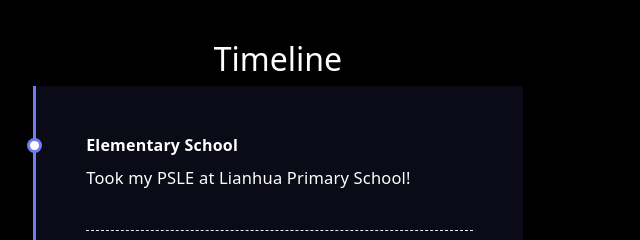
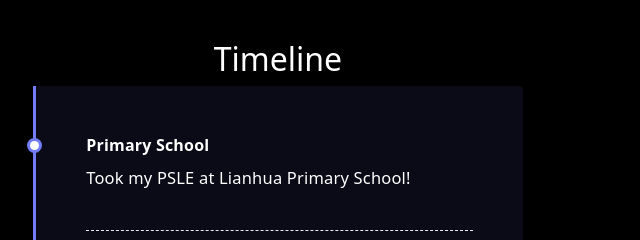
Before and after one commit to garywongkai/garywongkai.github.io, a plain HTML site: page about.html in a window 1280 px wide. Shown: the part 1680-1920 px from the top of the page, 362-1002 px from the left. Drawn offline with nearby package versions, Linux system fonts and the light colour scheme.

Commit message:
Update about.html

```diff
--- a/about.html
+++ b/about.html
@@ -187,7 +187,7 @@
                           <div id="content">
                               <ul class=" timeline">
                                   <li class="text-white event" data-date="2006 - 2011">
-                                      <h3 class="text-white">Elementary School</h3>
+                                      <h3 class="text-white">Primary School</h3>
                                       <p class="text-white">Took my PSLE at Lianhua Primary School!</p>
                                   </li>
                                   <li class="text-white event" data-date="2012 - 2016">
```
